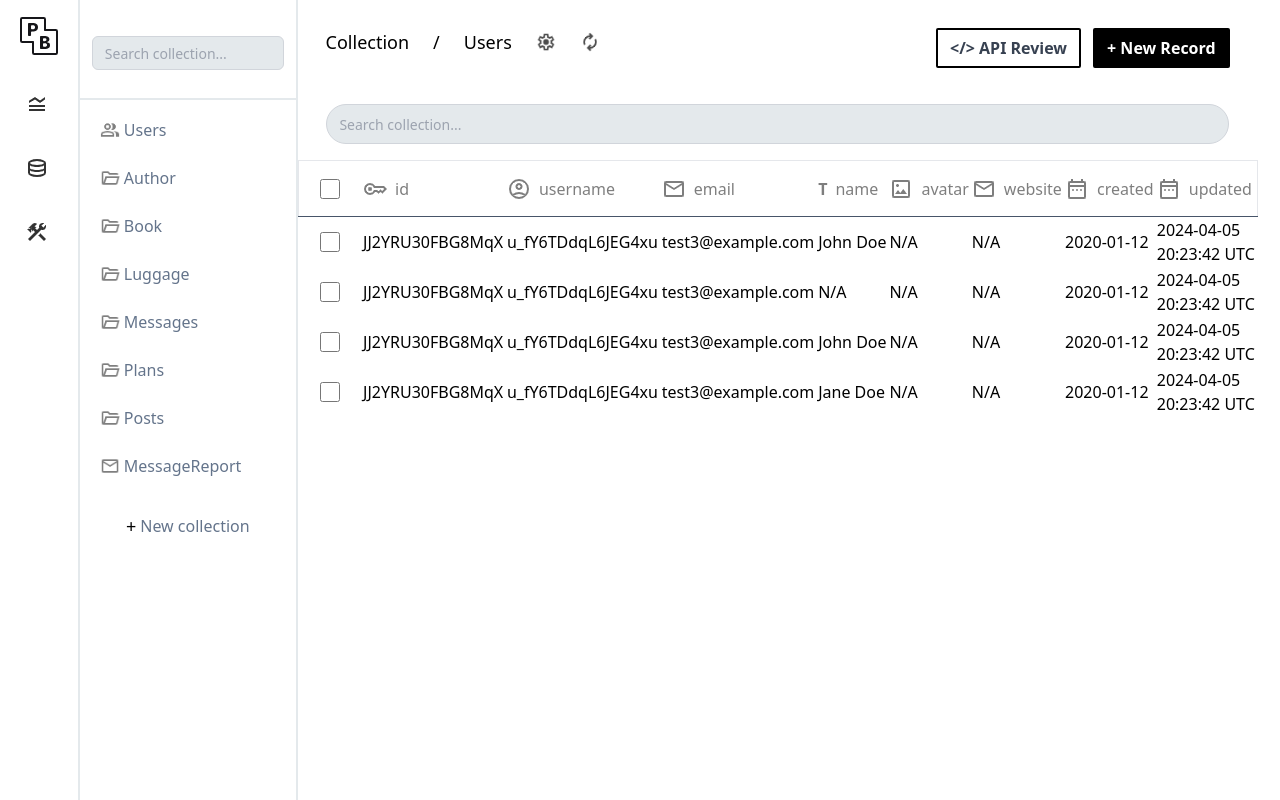
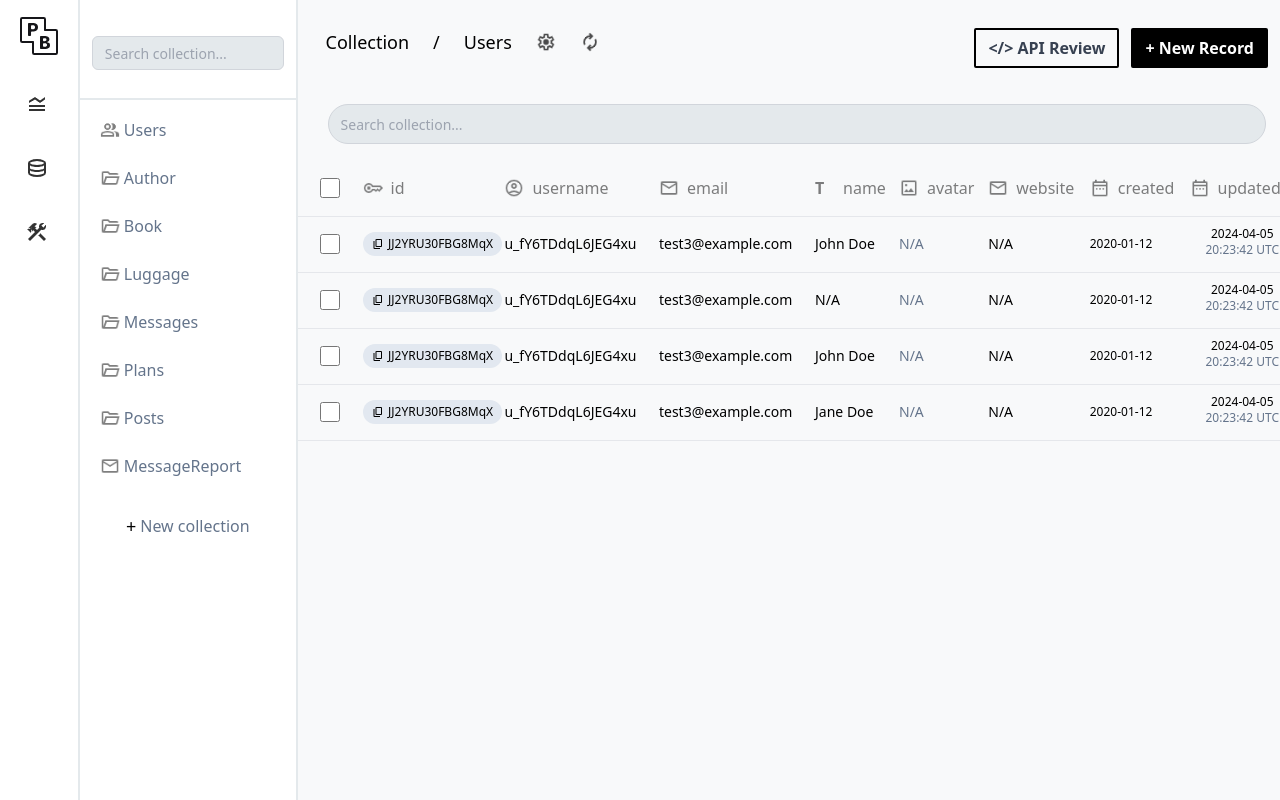
Before and after one commit to Mike47ip/pocketbase_admin_dash, a React (Vite) app in the folder admin_dash/: page /database in a window 1280 px wide. Built offline with nearby package versions, Linux system fonts and the light colour scheme.

Commit message:
Style table

```diff
--- a/admin_dash/src/pages/database.jsx
+++ b/admin_dash/src/pages/database.jsx
@@ -7,6 +7,7 @@ import key from "../assets/key.png";
 import account from "../assets/account.png";
 import image from "../assets/image.png";
 import date from "../assets/date.png";
+import copy from "../assets/copy.png";
 
 const Database = () => {
  return (
@@ -64,7 +65,7 @@ const Database = () => {
       </button>
      </div>
      {/* Compactment 3 */}
-     <div className="flex flex-col w-[75%]">
+     <div className="flex flex-col w-[78%] bg-custom-back">
       <div className="flex justify-between  p-7">
        <div className="Titles flex gap-6  text-lg">
         <h1>Collection</h1>
@@ -103,7 +104,7 @@ const Database = () => {
       </div>
       {/* Table */}
       <table className="table-auto w-full mt-4">
-       <thead className="h-10 border border-b-slate-600">
+       <thead className="h-10">
         <tr className="text-start">
          <th className="text-start w-16">
           {" "}
@@ -116,7 +117,8 @@ const Database = () => {
            className="flex gap-2 opacity-50
          text-start"
           >
-           <img src={key} alt="" /> <span className="font-medium">id</span>
+           <img className="w-5 object-contain" src={key} alt="" />{" "}
+           <span className="font-medium">id</span>
           </div>
          </th>
          <th className="text-start">
@@ -124,7 +126,7 @@ const Database = () => {
            className="flex gap-2 opacity-50
          text-start"
           >
-           <img src={account} alt="" />
+           <img className="w-5 object-contain" src={account} alt="" />
            <span className="font-medium">username</span>
           </div>{" "}
          </th>
@@ -134,7 +136,7 @@ const Database = () => {
            className="flex gap-2 opacity-50
          text-start"
           >
-           <img src={mail} alt="" />
+           <img className="w-5 object-contain" src={mail} alt="" />
            <span className="font-medium">email</span>
           </div>{" "}
          </th>
@@ -144,7 +146,7 @@ const Database = () => {
            className="flex gap-2 opacity-50
          text-start"
           >
-           <span>T</span>
+           <spa className="w-5 object-contain">T</spa>
            <span className="font-medium">name</span>
           </div>{" "}
          </th>
@@ -154,100 +156,129 @@ const Database = () => {
            className="flex gap-2 opacity-50
          text-start"
           >
-           <img src={image} alt="" />
+           <img className="w-5 object-contain" src={image} alt="" />
            <span className="font-medium">avatar</span>
           </div>{" "}
          </th>
-         <th className="text-start">          <div
+         <th className="text-start">
+          {" "}
+          <div
            className="flex gap-2 opacity-50
          text-start"
           >
-           <img src={mail} alt="" />
+           <img className="w-5 object-contain" src={mail} alt="" />
            <span className="font-medium">website</span>
-          </div>{" "}</th>
-         <th className="text-start">          <div
+          </div>{" "}
+         </th>
+         <th className="text-start">
+          {" "}
+          <div
            className="flex gap-2 opacity-50
          text-start"
           >
-           <img src={date} alt="" />
+           <img className="w-5 object-contain" src={date} alt="" />
            <span className="font-medium">created</span>
-          </div>{" "}</th>
-         <th className="text-start">          <div
+          </div>{" "}
+         </th>
+         <th className="text-start">
+          {" "}
+          <div
            className="flex gap-2 opacity-50
          text-start"
           >
-           <img src={date} alt="" />
+           <img className="w-5 object-contain" src={date} alt="" />
            <span className="font-medium">updated</span>
-          </div>{" "}</th>
+          </div>{" "}
+         </th>
         </tr>
        </thead>
        <tbody>
-        <tr>
+        <tr className="border-b border-t border-gray-200 h-14 text-sm ">
          <td>
           <div className="flex items-center justify-center">
            <input className="w-[20px] h-[20px]" type="checkbox" />
           </div>
          </td>
-         <td>JJ2YRU30FBG8MqX</td>
+         <td>
+          <span className="flex w-auto justify-center gap-1 text-xs  py-1 rounded-2xl bg-slate-200">
+          <img className="w-3 object-contain" src={copy} alt="" /> <span>JJ2YRU30FBG8MqX</span>{" "}
+          </span>
+         </td>
          <td>u_fY6TDdqL6JEG4xu</td>
          <td>test3@example.com</td>
          <td>John Doe</td>
+         <td className="text-slate-500">N/A</td>
          <td>N/A</td>
-         <td>N/A</td>
-         <td>2020-01-12 </td>
-         <td className="flex flex-col">
-          <span>2024-04-05</span> <span>20:23:42 UTC</span>
+         <td className="text-xs">2020-01-12 </td>
+         <td className="flex mt-2 flex-col text-xs items-center justify-center ">
+          <span>2024-04-05</span>{" "}
+          <span className="text-slate-500">20:23:42 UTC</span>
          </td>
         </tr>
-        <tr>
+        <tr className="border-b border-gray-200 h-14 text-sm ">
          <td>
           <div className="flex items-center justify-center">
            <input className="w-[20px] h-[20px] text-red-800" type="checkbox" />
           </div>
          </td>
-         <td>JJ2YRU30FBG8MqX</td>
+         <td>
+         <span className="flex w-auto justify-center gap-1 text-xs  py-1 rounded-2xl bg-slate-200">
+          <img className="w-3 object-contain" src={copy} alt="" /> <span>JJ2YRU30FBG8MqX</span>{" "}
+          </span>
+         </td>
          <td>u_fY6TDdqL6JEG4xu</td>
          <td>test3@example.com</td>
          <td>N/A</td>
+         <td className="text-slate-500">N/A</td>
          <td>N/A</td>
-         <td>N/A</td>
-         <td>2020-01-12 </td>
-         <td className="flex flex-col">
-          <span>2024-04-05</span> <span>20:23:42 UTC</span>
+         <td className="text-xs">2020-01-12 </td>
+         <td className="flex mt-2 flex-col text-xs items-center justify-center ">
+          <span>2024-04-05</span>{" "}
+          <span className="text-slate-500">20:23:42 UTC</span>
          </td>
         </tr>
-        <tr>
+        <tr className="border-b border-gray-200 h-14 text-sm ">
          <td>
           <div className="flex items-center justify-center">
            <input className="w-[20px] h-[20px]" type="checkbox" />
           </div>
          </td>
-         <td>JJ2YRU30FBG8MqX</td>
+         <td>
+         <span className="flex w-auto justify-center gap-1 text-xs  py-1 rounded-2xl bg-slate-200">
+          <img className="w-3 object-contain" src={copy} alt="" /> <span>JJ2YRU30FBG8MqX</span>{" "}
+          </span>
+         </td>
          <td>u_fY6TDdqL6JEG4xu</td>
          <td>test3@example.com</td>
          <td>John Doe</td>
+         <td className="text-slate-500">N/A</td>
          <td>N/A</td>
-         <td>N/A</td>
-         <td>2020-01-12 </td>
-         <td className="flex flex-col">
-          <span>2024-04-05</span> <span>20:23:42 UTC</span>
+         <td className="text-xs">2020-01-12 </td>
+         <td className="flex mt-2 flex-col text-xs items-center justify-center ">
+          <span>2024-04-05</span>{" "}
+          <span className="text-slate-500">20:23:42 UTC</span>
          </td>
         </tr>
-        <tr>
+        <tr className="border-b border-gray-200 h-14 text-sm ">
          <td>
           <div className="flex items-center justify-center">
            <input className="w-[20px] h-[20px]" type="checkbox" />
           </div>
          </td>
-         <td>JJ2YRU30FBG8MqX</td>
+         <td>
+         <span className="flex w-auto justify-center gap-1 text-xs  py-1 rounded-2xl bg-slate-200">
+          <img className="w-3 object-contain" src={copy} alt="" /> <span>JJ2YRU30FBG8MqX</span>{" "}
+          </span>
+         </td>
          <td>u_fY6TDdqL6JEG4xu</td>
          <td>test3@example.com</td>
          <td>Jane Doe</td>
+         <td className="text-slate-500">N/A</td>
          <td>N/A</td>
-         <td>N/A</td>
-         <td>2020-01-12 </td>
-         <td className="flex flex-col">
-          <span>2024-04-05</span> <span>20:23:42 UTC</span>
+         <td className="text-xs">2020-01-12 </td>
+         <td className="flex mt-2 flex-col text-xs items-center justify-center ">
+          <span>2024-04-05</span>{" "}
+          <span className="text-slate-500">20:23:42 UTC</span>
          </td>
         </tr>
         {/* Add more rows as needed */}
--- a/admin_dash/tailwind.config.js
+++ b/admin_dash/tailwind.config.js
@@ -10,6 +10,7 @@ export default {
         custom : {
           slate: '#E4E9EC',
           icon: '#162C55',
+          back: '#F8F9FA',
         }
       }
     },
```
